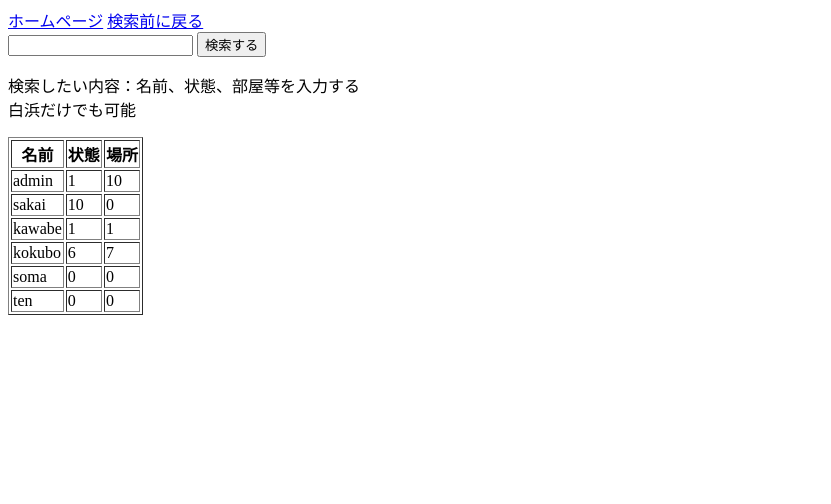
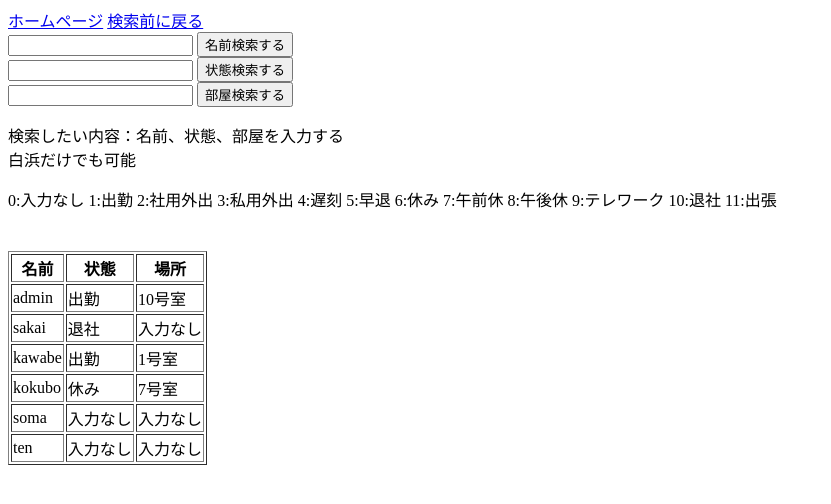
Before and after one commit to 18ZK2/System_Planning, a Django app: page /accounts/rooms/ in a window 1280 px wide. Shown: the top 504 px of the page, without its empty margins (0-831 px from the left). Run offline with Django 3.2, Linux system fonts and the light colour scheme; data comes from the database, SQL or seed files in the repository; both versions use the stored data as it was after the commit.

Commit message:
部屋チェック修正した

```diff
--- a/accounts/templates/accounts/employeestate_list.html
+++ b/accounts/templates/accounts/employeestate_list.html
@@ -10,10 +10,22 @@
 <a href="{% url 'rooms' %}">検索前に戻る</a>
 
 <form action="" method="get">
-    <input name="query" value="{{ request.GET.query }}" type="text">
-    <button type="submit">検索する</button>
-    <p>検索したい内容：名前、状態、部屋等を入力する<br>白浜だけでも可能</p>
+    <input name="name" value="{{ request.GET.name }}" type="text">
+    <button type="submit">名前検索する</button>
 </form>
+
+<form action="" method="get">
+    <input name="state" value="{{ request.GET.state }}" type="text">
+    <button type="submit">状態検索する</button>
+</form>
+
+<form action="" method="get">
+    <input name="room" value="{{ request.GET.room }}" type="text">
+    <button type="submit">部屋検索する</button>
+</form>
+
+    <p>検索したい内容：名前、状態、部屋を入力する<br>白浜だけでも可能</p>
+    <p>0:入力なし 1:出勤 2:社用外出 3:私用外出 4:遅刻 5:早退 6:休み 7:午前休 8:午後休 9:テレワーク 10:退社 11:出張</p>
 
   <div class =Disp>
      <table border="1">
@@ -22,11 +34,23 @@
             <th>状態</th>
             <th>場所</th>
         </tr>
-        {% for EmployeeState in object_list %}
+        {% for EmployeeState in　object_list%}
         <tr>
             <td>{{ EmployeeState.userID }}</td>
-            <td>{{ EmployeeState.EMPstate }}</td>
-            <td>{{ EmployeeState.RoomID }}</td>
+            {% if EmployeeState.EMPstate == "0" %}<td>入力なし</td>{% endif %}
+            {% if EmployeeState.EMPstate == "1" %}<td>出勤</td>{% endif %}
+            {% if EmployeeState.EMPstate == "2" %}<td>社用外出</td>{% endif %}
+            {% if EmployeeState.EMPstate == "3" %}<td>私用外出</td>{% endif %}
+            {% if EmployeeState.EMPstate == "4" %}<td>遅刻</td>{% endif %}
+            {% if EmployeeState.EMPstate == "5" %}<td>早退</td>{% endif %}
+            {% if EmployeeState.EMPstate == "6" %}<td>休み</td>{% endif %}
+            {% if EmployeeState.EMPstate == "7"%}<td>午前休</td>{% endif %}
+            {% if EmployeeState.EMPstate == "8" %}<td>午後休</td>{% endif %}
+            {% if EmployeeState.EMPstate == "9" %}<td>テレワーク</td>{% endif %}
+            {% if EmployeeState.EMPstate == "10" %}<td>退社</td>{% endif %}
+            {% if EmployeeState.EMPstate == "11" %}<td>出張</td>{% endif %}
+            {% if EmployeeState.RoomID == "0" %}<td>入力なし</td>
+            {% else %}<td>{{ EmployeeState.RoomID }}号室</td>{% endif %}
         </tr>
         {% endfor %}
 
--- a/accounts/views.py
+++ b/accounts/views.py
@@ -4,7 +4,7 @@ from django.contrib.auth.mixins import LoginRequiredMixin
 from django.views.generic import TemplateView, ListView
 from django.shortcuts import redirect, render
 from django.urls import reverse_lazy
-from django.http import HttpResponse
+from django.http import HttpResponse, request
 from . import forms
 from . import models
 from .models import EmployeeState
@@ -144,11 +144,19 @@ class RoomsView(ListView, LoginRequiredMixin):
     model = EmployeeState
 
     def get_queryset(self):
-        q_word = self.request.GET.get('query')
 
-        if q_word:
-            object_list = EmployeeState.objects.filter(
-                Q(userID__icontains=q_word) | Q(RoomID__icontains=q_word) | Q(EMPstate__icontains=q_word))
+        if 'name' in self.request.GET:
+            q_word = self.request.GET.get('name')
+            object_list = EmployeeState.objects.filter( Q(userID__icontains=q_word) )
+
+        elif 'state' in self.request.GET:
+            q_word = self.request.GET.get('state')
+            object_list = EmployeeState.objects.filter( Q(EMPstate__iexact=q_word) )
+
+        elif 'room' in self.request.GET:
+            q_word = self.request.GET.get('room')
+            object_list = EmployeeState.objects.filter( Q(RoomID__iexact=q_word) )
+
         else:
             object_list = EmployeeState.objects.all()
         return object_list
```
Also changed, not shown: accounts/templates/accounts/index2.html (+14 -2 lines), accounts/templates/accounts/shirahama1f.html (+15 -3 lines), accounts/templates/accounts/shirahama2f.html (+16 -2 lines), accounts/migrations/0002_auto_20210111_2107.py (added), accounts/migrations/0003_auto_20210111_2109.py (added), db.sqlite3.
